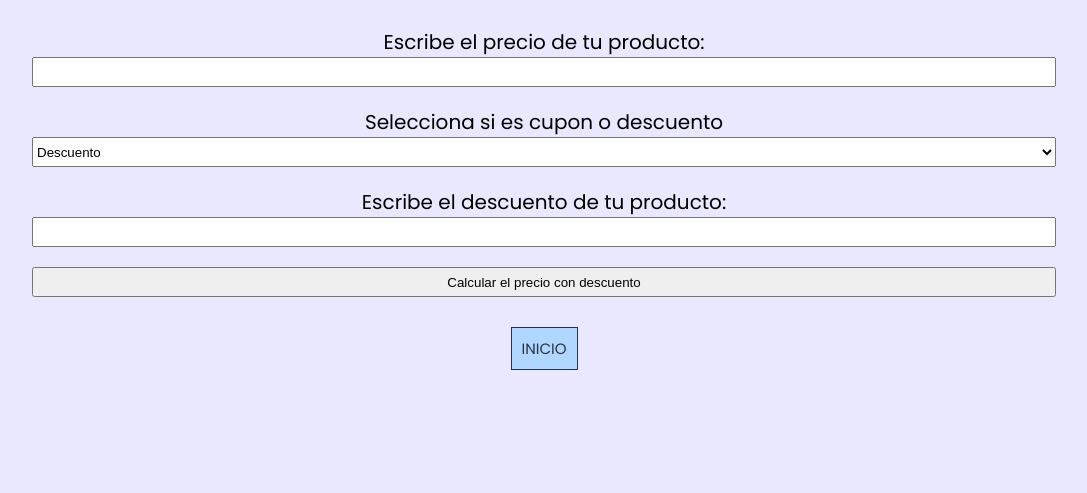
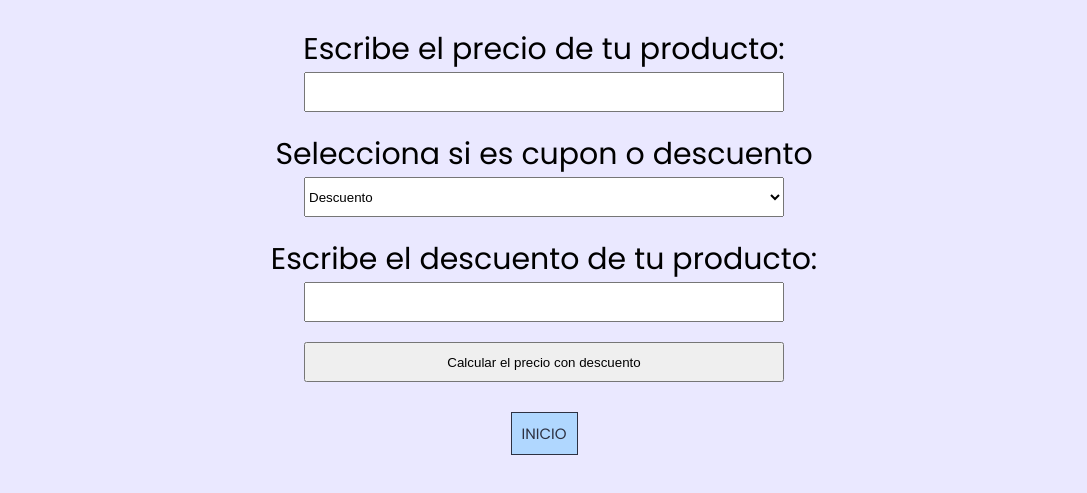
Before and after one commit to jdchavarro/curso-practico-javascript-by-platzi, a website built with webpack: page public/actividades/descuentos.html in a window 1280 px wide. Shown: the part 149-642 px from the top of the page, without its empty margins (96-1183 px from the left). Built offline with nearby package versions, Linux system fonts and the light colour scheme.

Commit message:
responsive design descuentos

```diff
--- a/src/styles/laptop.css
+++ b/src/styles/laptop.css
@@ -21,4 +21,12 @@
   .card__icon {
     font-size: 10rem;
   }
+
+  .discount_form__label {
+    font-size: 3rem;
+  }
+
+  .discount_form__input {
+    height: 4rem;
+  }
 }
--- a/src/styles/tablet.css
+++ b/src/styles/tablet.css
@@ -23,4 +23,9 @@
   .card__icon {
     font-size: 8rem;
   }
+
+  .discount_form {
+    width: 600px;
+    margin: auto;
+  }
 }
```
